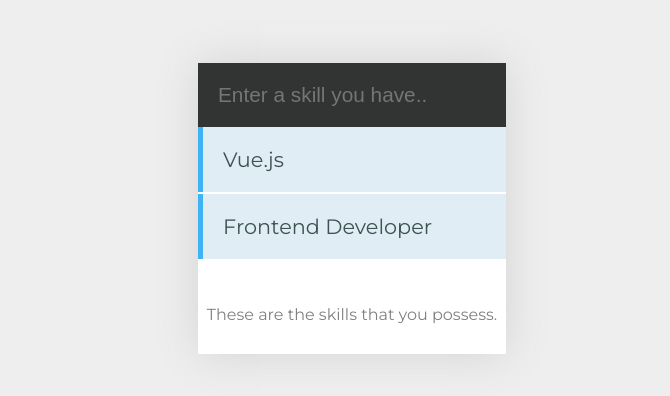
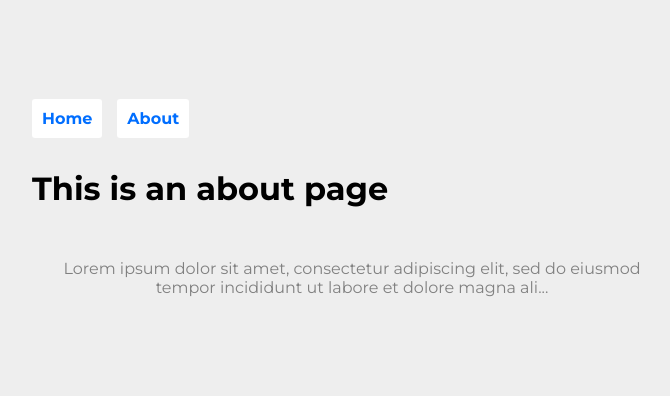
Before and after one commit to sakthivelvthink/learnvue, a Vue app in the folder vuenewapp/: page /#/about in a window 1280 px wide. Shown: the part 184-580 px from the top of the page, without its empty margins (288-958 px from the left). Built offline with nearby package versions, Linux system fonts and the light colour scheme.

Commit message:
Added Routing

```diff
--- a/vuenewapp/package.json
+++ b/vuenewapp/package.json
@@ -10,7 +10,8 @@
   "dependencies": {
     "core-js": "^3.6.5",
     "vee-validate": "^3.4.5",
-    "vue": "^2.6.11"
+    "vue": "^2.6.11",
+    "vue-router": "^3.4.9"
   },
   "devDependencies": {
     "@vue/cli-plugin-babel": "~4.5.0",
--- a/vuenewapp/src/App.vue
+++ b/vuenewapp/src/App.vue
@@ -1,16 +1,18 @@
 <template>
-<div class="app">
-  <Skills/>
+ <div id="app">
+      <nav>
+        <router-link to="/">Home</router-link>
+        <router-link to="/about">About</router-link>
+      </nav>
+    <router-view/>
   </div>
 </template>
 
 <script>
-import Skills from './components/Skills'
 
 export default {
   name: 'App',
   components: {
-    Skills
   }
 }
 </script>
@@ -33,4 +35,17 @@
 #app {
     width: 50%;
 }
+nav {
+  padding: 20px 20px 20px 0;
+}
+
+nav a {
+  padding: 10px;
+  text-decoration: none;
+  background: #fff;
+  border-radius: 3px;
+  color: rgb(0, 110, 255);
+  font-weight: bold;
+  margin-right: 15px;
+}
 </style>
--- /dev/null
+++ b/vuenewapp/src/components/About.vue
@@ -0,0 +1,67 @@
+<template>
+    <div class="about">
+    <h1>This is an about page</h1>
+    <p>Lorem ipsum dolor sit amet, consectetur adipiscing elit, sed do eiusmod tempor incididunt ut labore et dolore magna ali...</p>
+  </div>
+</template>
+
+<script>
+export default {
+  name: 'About',
+ data() {
+    return {
+      name: 'Sakthivel',
+      btnState: true,
+      skills: [
+          { "skill": "Vue.js" },
+          { "skill": "Frontend Developer" }
+      ]
+    }
+  },
+   methods : {
+      addSkill(){
+          this.skills.push({skill: this.skill});
+          this.skill = '';
+      }
+  }
+}
+</script>
+
+<style  scoped>
+ .holder {
+    background: #fff;
+  }
+
+  ul {
+    margin: 0;
+    padding: 0;
+    list-style-type: none;
+  }
+
+  ul li {
+    padding: 20px;
+    font-size: 1.3em;
+    background-color: #E0EDF4;
+    border-left: 5px solid #3EB3F6;
+    margin-bottom: 2px;
+    color: #3E5252;
+  }
+
+  p {
+    text-align:center;
+    padding: 30px 0;
+    color: gray;
+  }
+
+  .container {
+    box-shadow: 0px 0px 40px lightgray;
+  }
+  input {
+    width: calc(100% - 40px);
+    border: 0;
+    padding: 20px;
+    font-size: 1.3em;
+    background-color: #323333;
+    color: #687F7F;
+  }
+</style>
--- a/vuenewapp/src/main.js
+++ b/vuenewapp/src/main.js
@@ -1,8 +1,9 @@
 import Vue from 'vue'
 import App from './App.vue'
-
+import router from './router'
 Vue.config.productionTip = false
 
 new Vue({
+  router,
   render: h => h(App),
 }).$mount('#app')
--- /dev/null
+++ b/vuenewapp/src/router.js
@@ -0,0 +1,21 @@
+import Vue from 'vue'
+import Router from 'vue-router'
+import Skills from './components/Skills.vue'
+import About from './components/About.vue'
+
+Vue.use(Router)
+
+export default new Router({
+  routes: [
+    {
+      path: '/',
+      name: 'skills',
+      component: Skills
+    },
+    {
+      path: '/about',
+      name: 'about',
+      component: About
+    }
+  ]
+})
```
Also changed, not shown: 1 other file (tests, documents, lock files or other folders).
